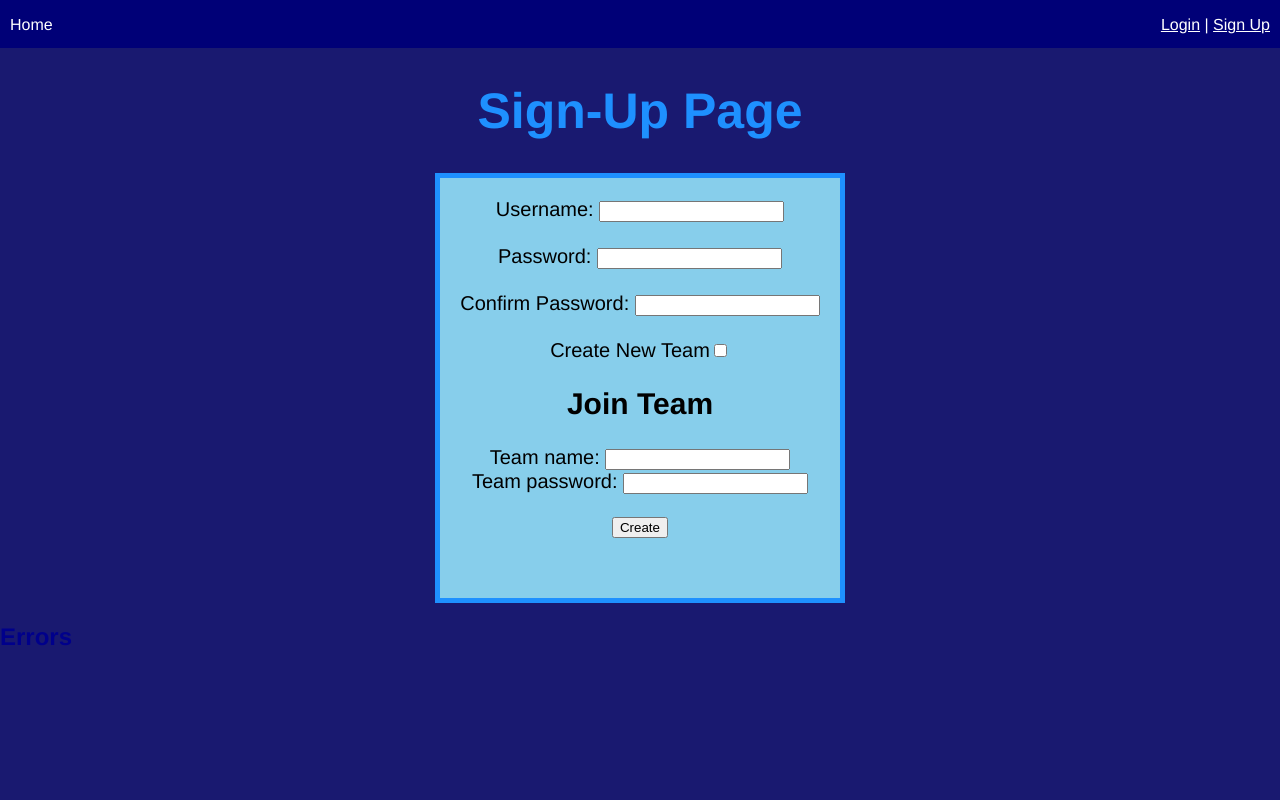
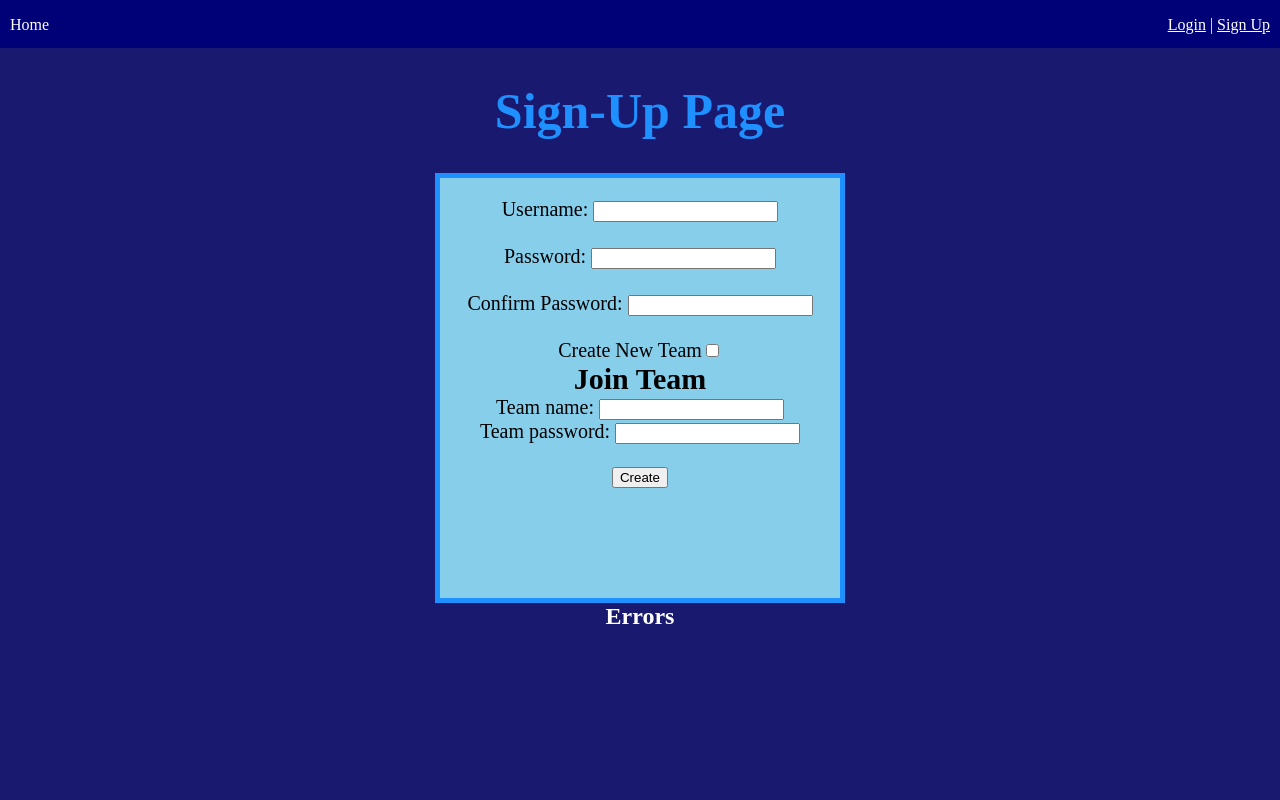
Before and after one commit to Royceirving/Kanabama, a Flask app: template templates/signup.html in a window 1280 px wide. Run offline with Flask 2, Linux system fonts and the light colour scheme; the template is opened without the code that fills it: values that come from a table or form of the project are taken from there, others are empty; some libraries are stand-ins or nearby versions.

Commit message:
Changed some style choices

```diff
--- a/static/signupstyle.css
+++ b/static/signupstyle.css
@@ -7,8 +7,6 @@ html, body {
   height: 100%;
   min-height: 100%;
   background-color: MidnightBlue;
-  font-family: "Helvetica", Helvetica, serif;
-  color: DarkBlue;
 }
 
 #SUHead{
@@ -32,7 +30,18 @@ div.signupbox {
 div.createbutton {
   margin-left: 1%;
 }
-form{
-  color:black;
+
+form {
+  color: Black;
   text-align: center;
 }
+
+#team_config {
+  color: Black;
+}
+
+li, h2 {
+  margin: 0;
+  text-align: center;
+  color: White;
+}
```
Also changed, not shown: static/loginstyle.css (+6 -2 lines).
